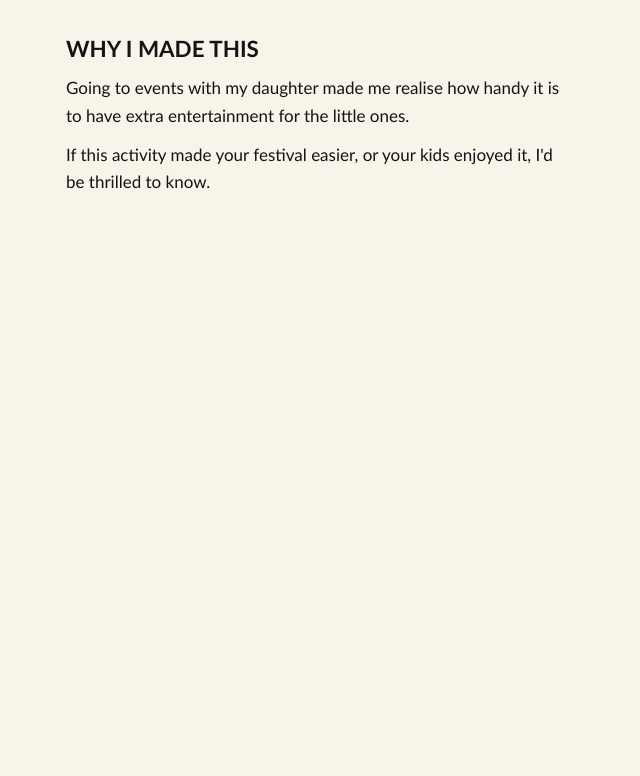
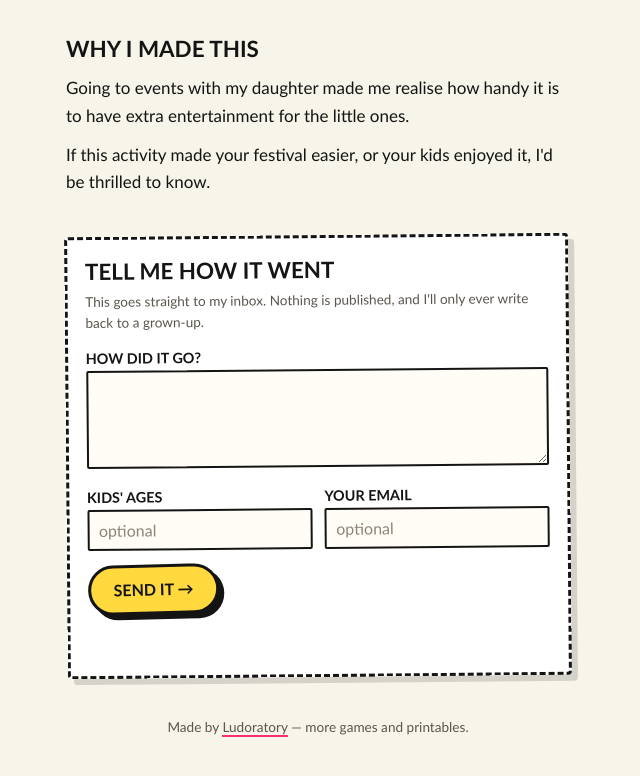
Before and after one commit to raphaelaleixo/heyho, a website: page index.html in a window 1280 px wide. Shown: the part 1500-2276 px from the top of the page, without its empty margins (322-962 px from the left). Before the commit the page ends 1743 px from the top, so only its background shows below. Drawn offline with Linux system fonts and the light colour scheme; a web font is replaced by a local one.

Commit message:
feat: add the reply card

```diff
--- /dev/null
+++ b/app.js
@@ -0,0 +1,36 @@
+// Submits the reply card without leaving the page. The form works without
+// this file — api/feedback.ts answers a plain form post with an HTML page.
+const form = document.querySelector('#reply');
+const status = form?.querySelector('.reply__status');
+const button = form?.querySelector('button[type="submit"]');
+
+form?.addEventListener('submit', async (event) => {
+  event.preventDefault();
+
+  status.classList.remove('reply__status--error');
+  status.textContent = 'Sending…';
+  button.disabled = true;
+
+  try {
+    const response = await fetch(form.action, {
+      method: 'POST',
+      headers: { 'Content-Type': 'application/json', Accept: 'application/json' },
+      body: JSON.stringify(Object.fromEntries(new FormData(form))),
+    });
+    const result = await response.json().catch(() => ({}));
+
+    if (response.ok && result.ok) {
+      form.querySelectorAll('.field, .button--send').forEach((el) => el.remove());
+      status.textContent = 'Thank you — that landed in my inbox. Have a great festival!';
+      return;
+    }
+
+    status.textContent = result.error ?? "That didn't send — please try again in a moment.";
+    status.classList.add('reply__status--error');
+  } catch {
+    status.textContent = "That didn't send — check your connection and try again.";
+    status.classList.add('reply__status--error');
+  } finally {
+    button.disabled = false;
+  }
+});
--- a/index.html
+++ b/index.html
@@ -73,8 +73,44 @@
       <p>Going to events with my daughter made me realise how handy it is to have extra entertainment for the little ones.</p>
       <p>If this activity made your festival easier, or your kids enjoyed it, I'd be thrilled to know.</p>
     </section>
+
+    <section class="section" aria-labelledby="tell-me">
+      <form class="sticker reply" id="reply" action="/api/feedback" method="post">
+        <h2 class="display section__title" id="tell-me">Tell me how it went</h2>
+        <p class="reply__note">This goes straight to my inbox. Nothing is published, and I'll only ever write back to a grown-up.</p>
+
+        <div class="field">
+          <label class="display field__label" for="message">How did it go?</label>
+          <textarea class="field__input" id="message" name="message" rows="4" maxlength="2000" required></textarea>
+        </div>
+
+        <div class="field-row">
+          <div class="field">
+            <label class="display field__label" for="age">Kids' ages</label>
+            <input class="field__input" id="age" name="age" type="text" maxlength="40" autocomplete="off" placeholder="optional">
+          </div>
+          <div class="field">
+            <label class="display field__label" for="email">Your email</label>
+            <input class="field__input" id="email" name="email" type="email" maxlength="200" autocomplete="email" placeholder="optional">
+          </div>
+        </div>
+
+        <div class="honeypot" aria-hidden="true">
+          <label for="website">Leave this empty</label>
+          <input id="website" name="website" type="text" tabindex="-1" autocomplete="off">
+        </div>
+
+        <button class="display button button--send" type="submit">Send it →</button>
+        <p class="reply__status" role="status" aria-live="polite"></p>
+      </form>
+    </section>
+
+    <footer class="footer">
+      <p>Made by <a href="https://ludoratory.com">Ludoratory</a> — more games and printables.</p>
+    </footer>
   </div>
 </main>
 
+<script src="/app.js" type="module"></script>
 </body>
 </html>
--- a/styles.css
+++ b/styles.css
@@ -184,3 +184,68 @@ a { color: inherit; }
   font-size: 0.85rem;
   color: #5a564c;
 }
+
+/* ---------- Reply card ---------- */
+
+.reply {
+  background: #fff;
+  border-style: dashed;
+  border-radius: 4px;
+  padding: 1.25rem 1.1rem 1.4rem;
+  transform: rotate(-0.5deg);
+  box-shadow: 6px 6px 0 color-mix(in srgb, var(--ink) 15%, transparent);
+}
+
+.reply__note { margin: -0.4rem 0 1rem; font-size: 0.85rem; color: #5a564c; }
+
+.field { margin-bottom: 0.9rem; }
+.field__label { display: block; margin-bottom: 0.3rem; font-size: 0.9rem; }
+
+.field__input {
+  width: 100%;
+  padding: 0.55rem 0.6rem;
+  border: 2px solid var(--ink);
+  border-radius: 2px;
+  background: #fffdf6;
+  color: var(--ink);
+  font-family: var(--font-body);
+  font-size: 1rem;
+}
+
+.field__input::placeholder { color: #8a857a; }
+
+.field-row { display: grid; grid-template-columns: 1fr 1fr; gap: 0.75rem; }
+
+/* Honeypot: hidden from people, present for bots. Never display:none — some
+   bots skip hidden inputs, and this one needs to look fillable. */
+.honeypot {
+  position: absolute;
+  left: -9999px;
+  width: 1px;
+  height: 1px;
+  overflow: hidden;
+}
+
+.button--send {
+  background: var(--yellow);
+  box-shadow: 5px 5px 0 var(--ink);
+  transform: rotate(-1deg);
+  font-size: 1rem;
+  cursor: pointer;
+}
+
+.button--send:hover { transform: rotate(-1deg) translate(-1px, -1px); }
+.button--send:active { transform: rotate(-1deg) translate(2px, 2px); box-shadow: 2px 2px 0 var(--ink); }
+.button--send[disabled] { opacity: 0.6; cursor: progress; }
+
+.reply__status { margin: 0.9rem 0 0; font-size: 0.95rem; min-height: 1.5rem; }
+.reply__status--error { color: #b3003c; }
+
+.footer {
+  margin-top: 2.5rem;
+  text-align: center;
+  font-size: 0.85rem;
+  color: #5a564c;
+}
+
+.footer a { text-decoration: none; border-bottom: 2px solid var(--pink); }
```
